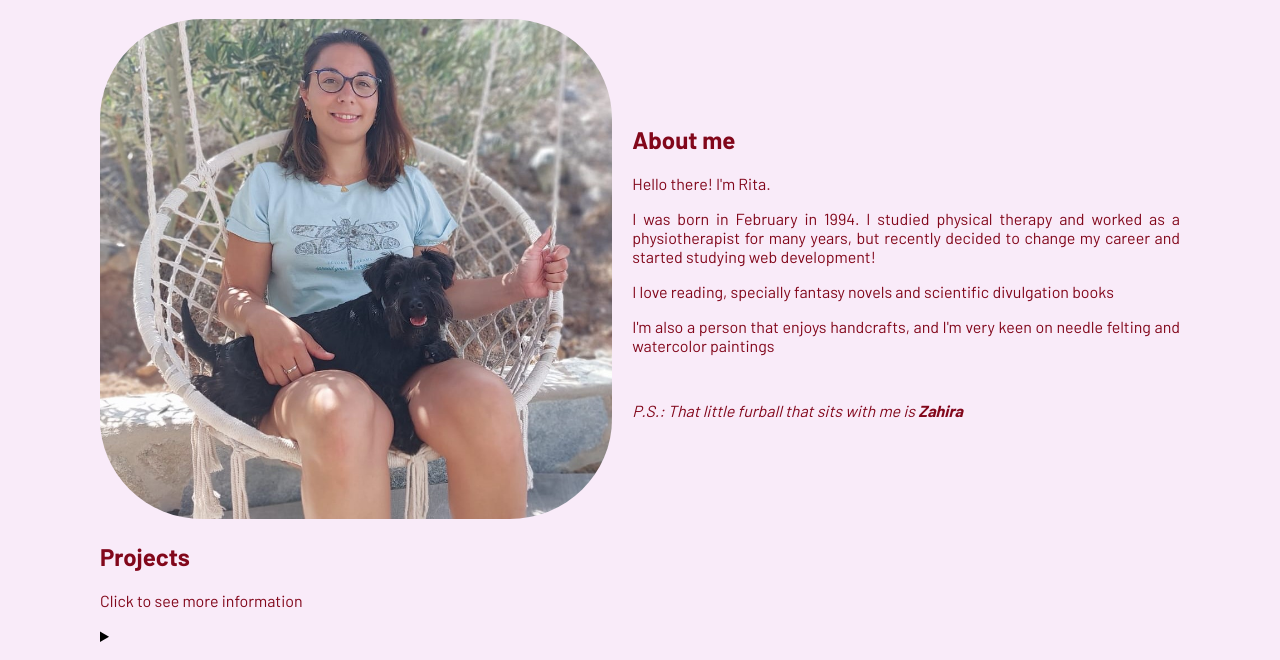
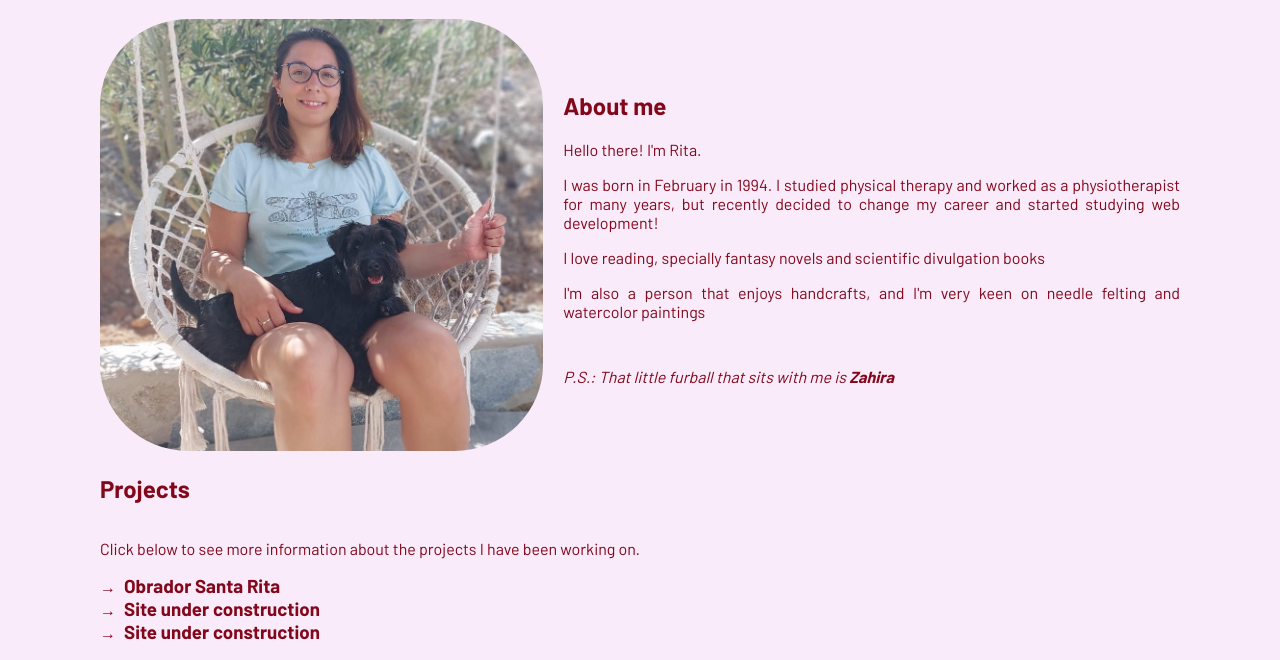
Before and after one commit to RitaZorio/P14_Personal_Portfolio, a plain HTML site: page index.html in a window 1280 px wide. Shown: the part 134-794 px from the top of the page. Drawn offline with Linux system fonts and the light colour scheme.

Commit message:
updating styles on project section

```diff
--- a/index.html
+++ b/index.html
@@ -54,13 +54,13 @@
         </section>
 <!--Projects-->
         <section id="projects">
-            <div class="container">
+            <div class="container-projects">
                 <h2>Projects</h2>
-                    <p>Click to see more information</p>
+                    <p>Click below to see more information about the projects I have been working on.</p>
             <!--Dropdown list when you click-->
                     <details class="projects">
                         <summary class="project-title"><h3>Obrador Santa Rita</h3></summary>
-                        <p class="project-text">a flexible web design using HTML5 and CSS3 hosted online</p>
+                        <p class="project-text">A flexible web design using HTML5 and CSS3 hosted online</p>
                         <p>See it live:<a href="https://heroic-mochi-38ab25.netlify.app/">Obrador Santa Rita</a></p>
                     </details>
                     <details class="projects">
--- a/main-styles.css
+++ b/main-styles.css
@@ -149,9 +149,9 @@ nav ul{
   }
 
   #portrait{
-    min-height:200px;
-    max-height: 500px;
-    width: auto;
+    min-width: 300px;
+    width: 100%;
+    height: auto;
     border-radius: 20%;
     flex-shrink: 1;
   }
@@ -161,3 +161,37 @@ nav ul{
     padding-top: 30px;
     font-weight: lighter;
   }
+
+  /* Projects section */
+  details summary {
+    cursor: pointer;
+  }
+
+  details summary > * {
+    display: inline;
+    color: #82071B;
+    padding-left: 8px;
+  }
+
+  summary::marker{
+    color:#82071B;
+    content: "→";
+
+  }
+
+  details > p{
+    padding-left: 10%;
+  }
+
+  .container-projects{
+    width:100%;
+    display: flex;
+    flex-direction: column;
+    flex-wrap: nowrap;
+  }
+
+  #dog-pc{
+    width: 45%;
+    height: auto;
+    border-radius: 20%;
+  }
```
